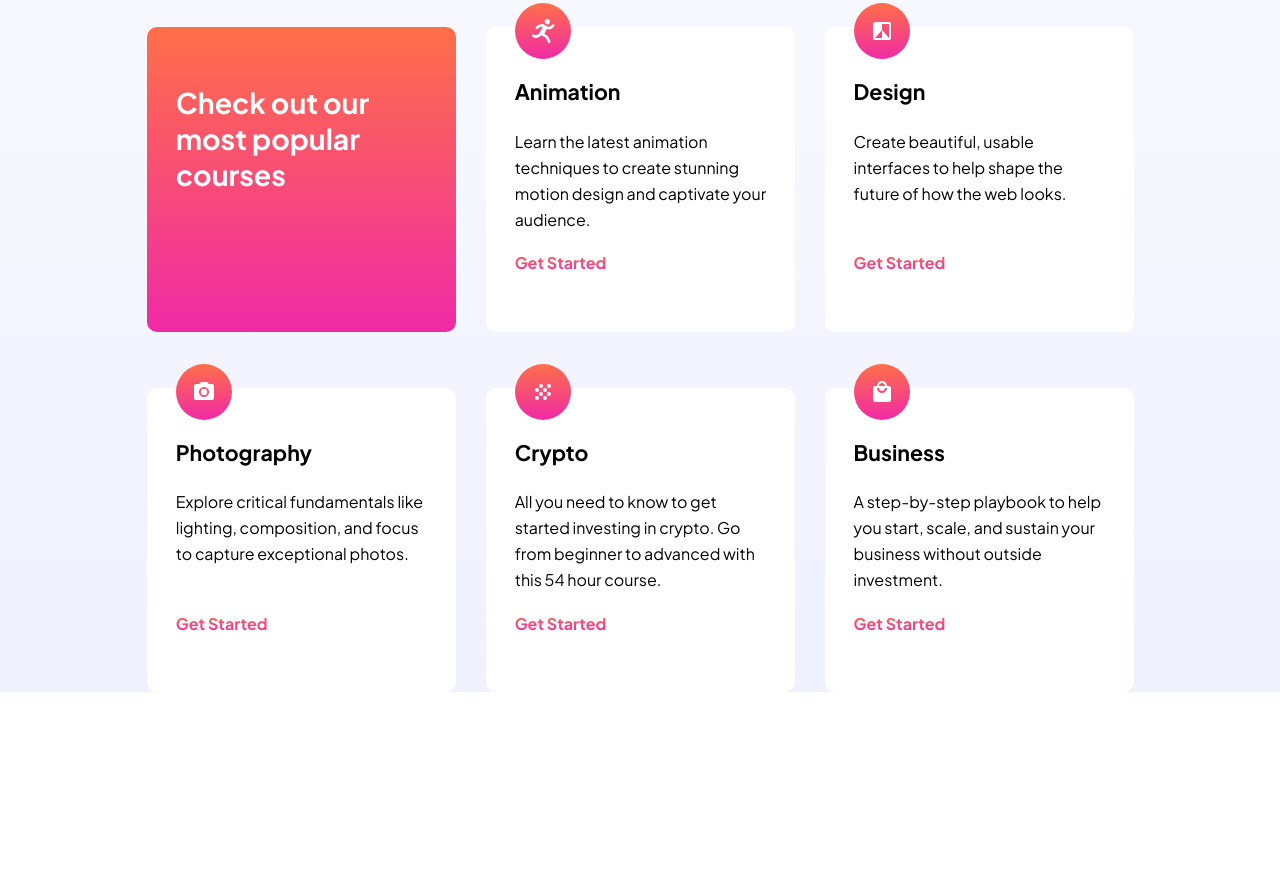
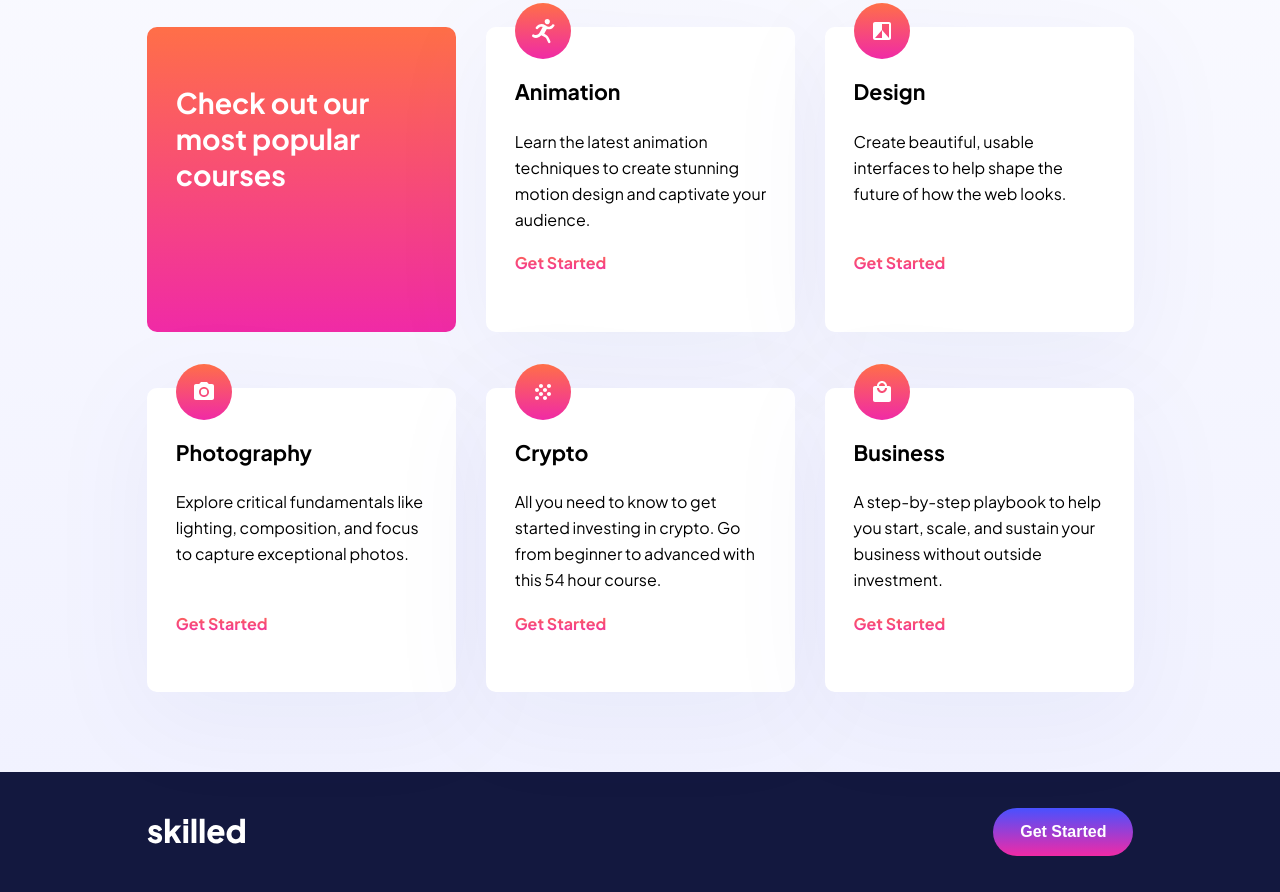
Before and after one commit to delroscol98/Skilled-eLearning-Landing-Page, a plain HTML site: page index.html in a window 1280 px wide. Shown: the part 705-1597 px from the top of the page. Before the commit the page ends 1397 px from the top, so only its background shows below. Drawn offline with Linux system fonts and the light colour scheme.

Commit message:
CSS modified. Footer responsive

```diff
--- a/index.css
+++ b/index.css
@@ -121,6 +121,7 @@ header {
   display: grid;
   grid-template-rows: auto repeat(5, 1fr);
   row-gap: 4rem;
+  margin-bottom: 8rem;
 }
 
 .features_banner {
@@ -144,6 +145,7 @@ header {
   height: 75.467vw;
   background: var(--white);
   border-radius: 1rem;
+  filter: drop-shadow(0 25px 50px rgba(6, 22, 141, 4.42%));
 }
 
 .features_article img {
@@ -180,6 +182,39 @@ header {
   -webkit-background-clip: text;
   -webkit-text-fill-color: transparent;
   font-weight: bold;
+}
+
+footer {
+  background-color: var(--dark-navy);
+  height: 12rem;
+  display: flex;
+  justify-content: space-between;
+  padding: 0 4.267vw;
+}
+
+.footer_logo {
+  width: 23.733vw;
+  align-self: center;
+}
+
+.footer_logo img {
+  width: inherit;
+}
+
+footer button {
+  width: 14rem;
+  height: 4.8rem;
+  border-radius: 2.8rem;
+  background: var(--gradient-2);
+  border: none;
+  align-self: center;
+}
+
+footer button a {
+  color: var(--white);
+  text-decoration: none;
+  font-weight: bold;
+  font-size: 4.267vw;
 }
 
 @media screen and (min-width: 768px) {
@@ -286,6 +321,14 @@ header {
   .features_article-text a {
     font-size: 1.8rem;
   }
+
+  .footer_logo {
+    width: 11.589vw;
+  }
+
+  footer button a {
+    font-size: 2.083vw;
+  }
 }
 
 @media screen and (min-width: 1024px) {
@@ -387,4 +430,16 @@ header {
   .features_article-text a {
     font-size: 1.25vw;
   }
+
+  footer {
+    padding: 0 11.458vw;
+  }
+
+  .footer_logo {
+    width: 7.72vw;
+  }
+
+  footer button a {
+    font-size: 1.25vw;
+  }
 }
--- a/index.html
+++ b/index.html
@@ -134,17 +134,17 @@
           </article>
         </article>
       </section>
-      <!-- <footer>
-        <article class="footer-logo">
+      <footer>
+        <article class="footer_logo">
           <img
             src="./starter-code/assets/logo-light.svg"
             alt="skilled logo light"
           />
         </article>
-        <button class="footer-button">
+        <button>
           <a href="#">Get Started</a>
         </button>
-      </footer> -->
+      </footer>
     </main>
   </body>
 </html>
```
